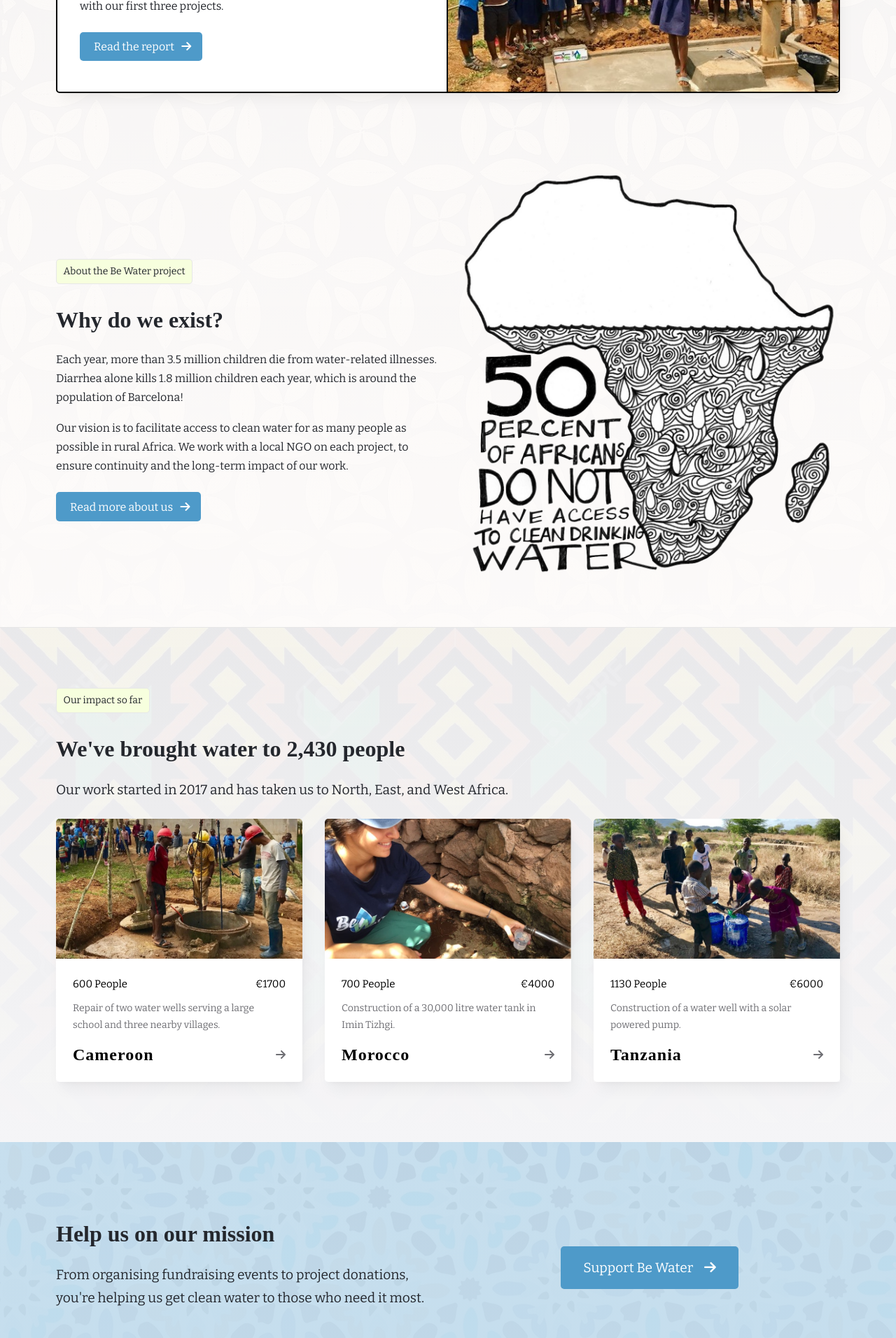
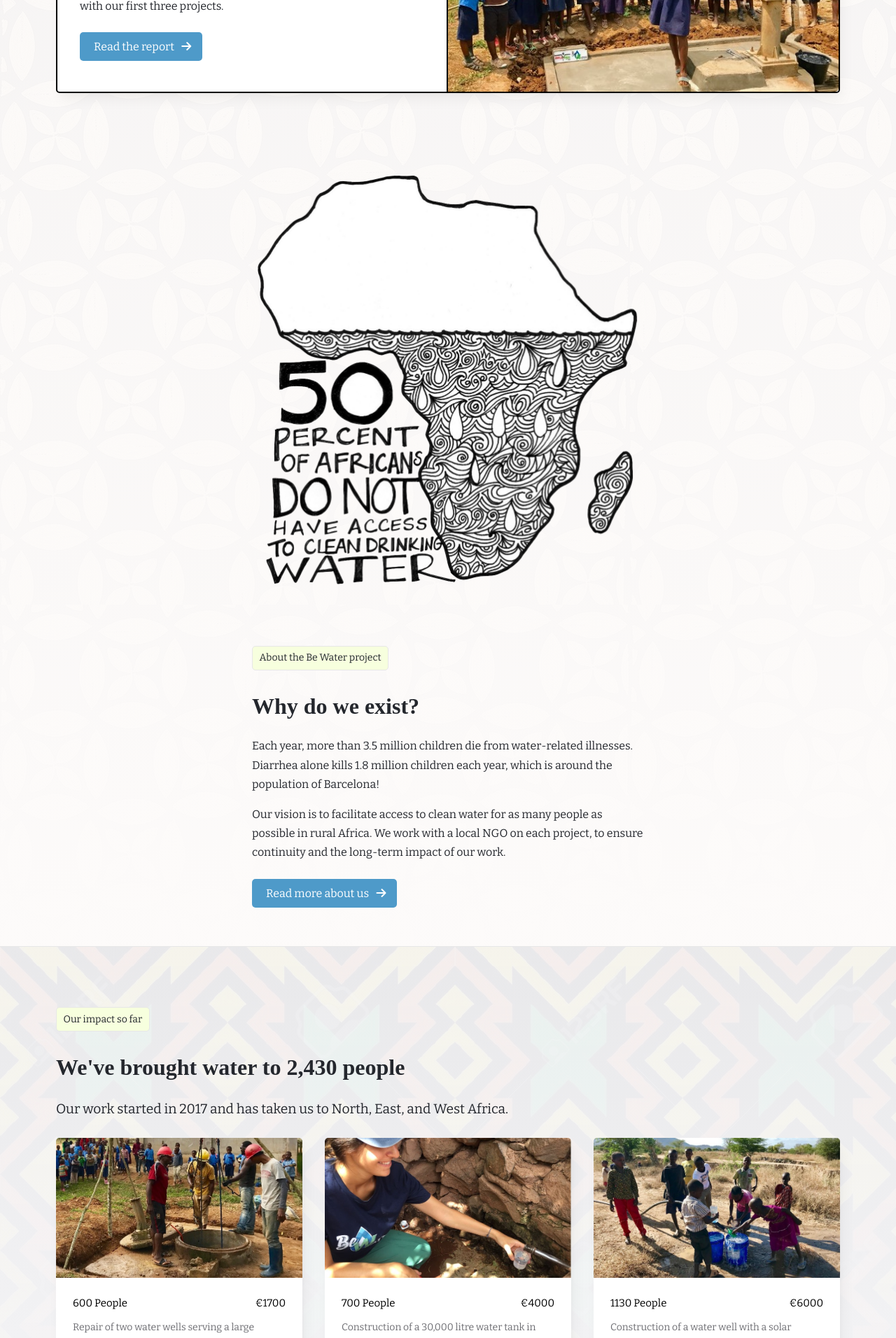
Before and after one commit to BeWaterProject/bewaterproject.github.io, a Jekyll site: the page built from index.html, in a window 1280 px wide. Shown: the part 936-2848 px from the top of the page at 70% size. Built offline with Jekyll 4.4.1, drawn with Linux system fonts in a browser that asks for light colours; nearby versions of some CDN libraries; some web fonts are replaced.

Commit message:
Straighten hero img mobile

```diff
--- a/_sass/_index.scss
+++ b/_sass/_index.scss
@@ -12,11 +12,15 @@
 .masthead {
   background: #fff;
   background: linear-gradient(to bottom, rgba(0,0,0,0.3), rgba(0, 0, 0, 0.1), rgba(0, 0, 0, 0.6)), url('/assets/img/hero.jpeg');
-  background-position: center;
+  background-position: 35%;
   background-size: cover;
   padding-top: 12rem;
   padding-bottom: 0;
   min-height: 100vh;
+
+  @include for-tablet-landscape-up {
+    background-position: center;
+  };
 }
 
 .hero {
@@ -87,6 +91,7 @@
 
 .about-feature {
   @extend .flexbox;
+  flex-direction: column-reverse;
   align-items: center;
 }
 
```
